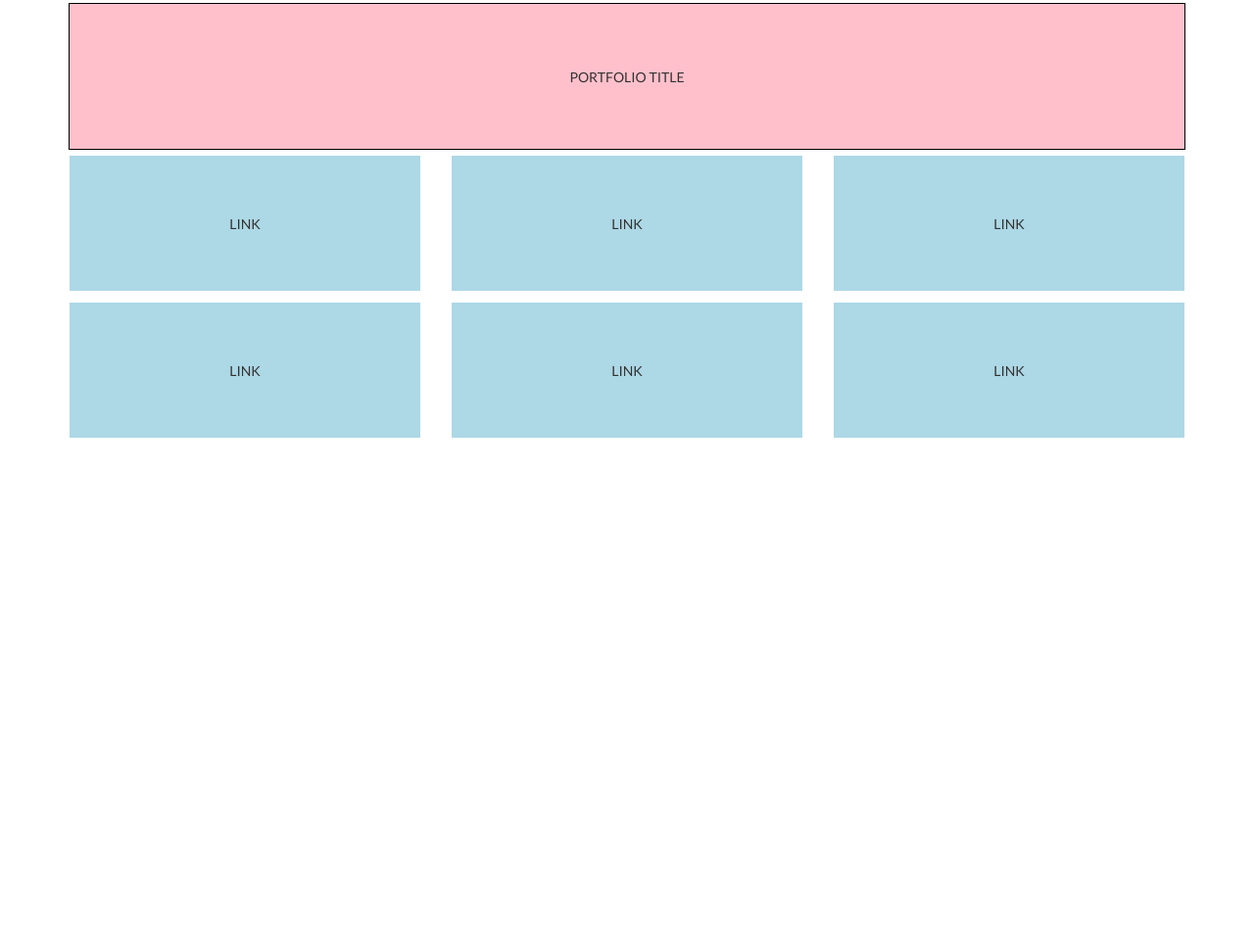
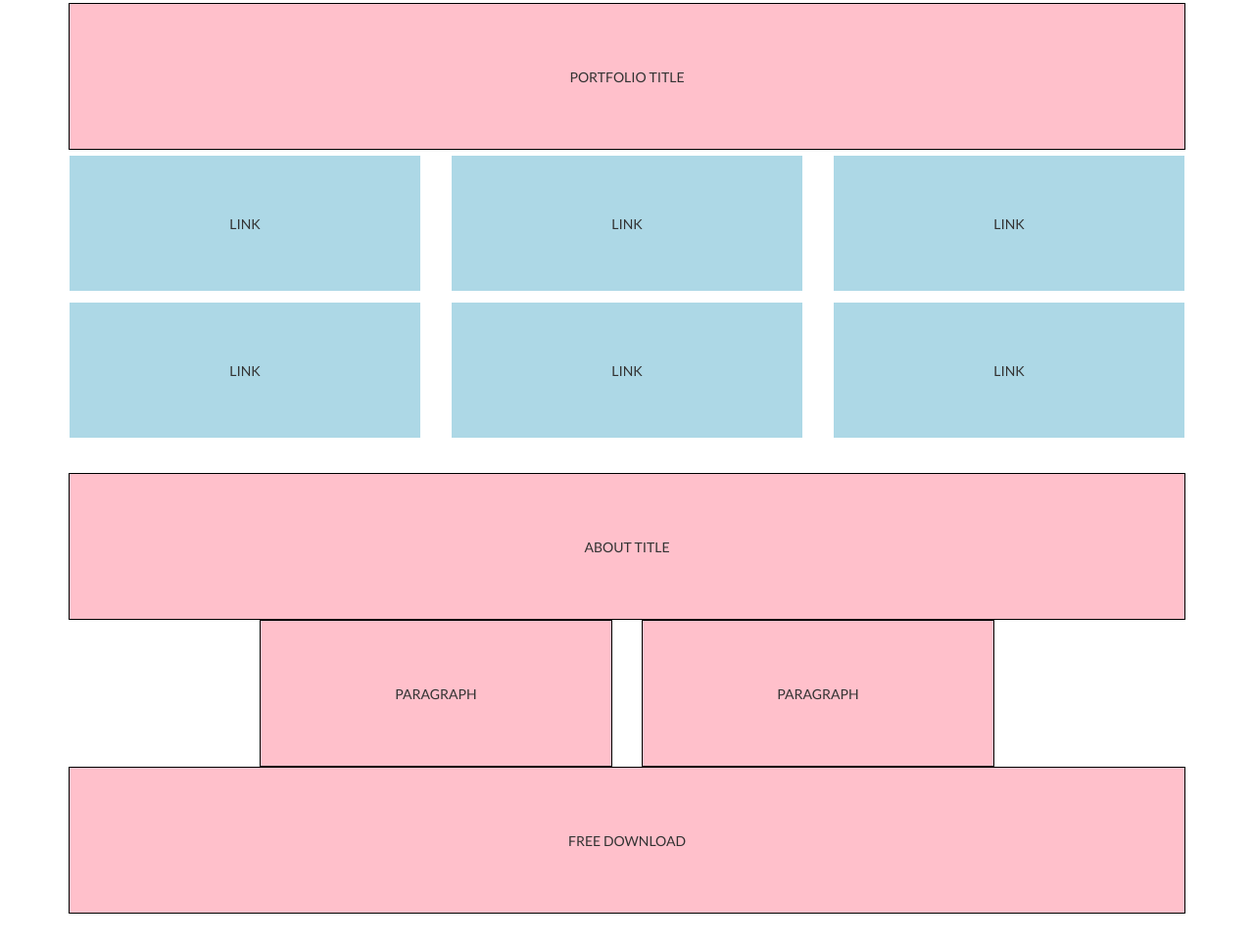
Before and after one commit to CassiniHub/html-css-bootstrap-freelancer, a plain HTML site: page index.html in a window 1280 px wide. Shown: the part 357-1320 px from the top of the page at 98% size. Before the commit the page ends 840 px from the top, so only its background shows below. Drawn offline with nearby package versions, Linux system fonts and the light colour scheme.

Commit message:
About structure completed
- Added about structure

```diff
--- a/css/master.css
+++ b/css/master.css
@@ -59,6 +59,9 @@ header{
 /* ------------------------------------ */
 
 /* ABOUT */
+#about{
+  margin-bottom: 30px;
+}
 
 /* ------------------------------------ */
 
--- a/index.html
+++ b/index.html
@@ -132,12 +132,48 @@
       </section>
 
       <!-- ABOUT -->
-      <section>
+      <section id="about">
+
+        <div class="container">
+
+          <!-- TITLE -->
+          <div class="row">
+            <div class="col-xs-12">
+              <div class="debug">
+                ABOUT TITLE
+              </div>
+            </div>
+          </div>
+
+          <!-- PARAGRAPHS -->
+          <div class="row">
+            <div class="col-xs-12 col-md-offset-2 col-md-4">
+              <div class="debug">
+                PARAGRAPH
+              </div>
+            </div>
+
+            <div class="col-xs-12 col-md-4">
+              <div class="debug">
+                PARAGRAPH
+              </div>
+            </div>
+          </div>
+
+          <!-- DOWNLOAD LINK -->
+          <div class="row">
+            <div class="col-xs-12">
+              <div class="debug">
+                FREE DOWNLOAD
+              </div>
+            </div>
+          </div>
+        </div>
 
       </section>
 
       <!-- CONTACT ME -->
-      <section>
+      <section id="contact">
 
       </section>
     </main>
@@ -148,7 +184,7 @@
     </footer>
 
     <!-- COPYRIGHT -->
-    <section>
+    <section id="copyright">
 
     </section>
   </body>
```
